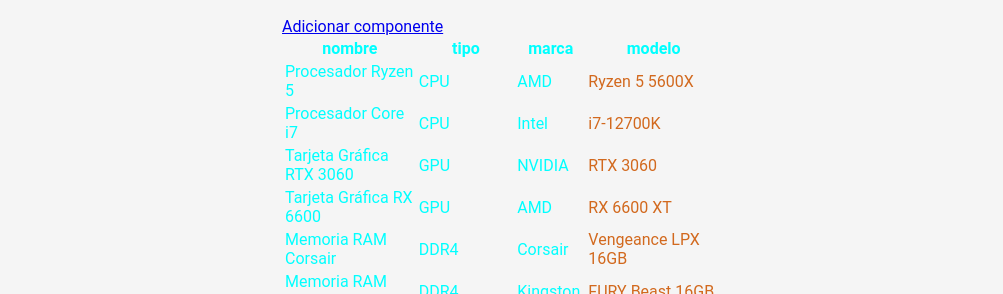
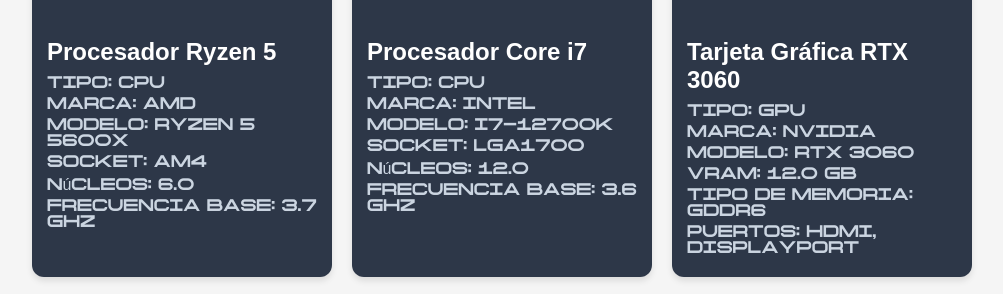
Before and after one commit to ANDRESTIAGO/PROYECTO3CORTE, a FastAPI app: page /info in a window 1280 px wide; the page is wider, and only the part inside the window is pictured. Shown: the part 941-1235 px from the top of that part, without its empty margins (138-1141 px from the left). Run offline with FastAPI, Linux system fonts and the light colour scheme; some web fonts are replaced.

Commit message:
Se arreglaron algunos errores

```diff
--- a/templates/comparacion.html
+++ b/templates/comparacion.html
@@ -5,8 +5,8 @@
 {% block content %}
 <section id="hero">
     <div class="hero">
-        <h1 class="hero-title">Comparación entre componentes</h1>
-        <h3 class="hero-subtitle">Aquí compararás dos componentes que tú elijas</h3>
+        <h1 class="hero-title">Comparacion entre componentes</h1>
+        <h3 class="hero-subtitle">Aquí compararás dos componentes que tu elijas</h3>
     </div>
 </section>
 
--- a/templates/comparacion_seleccionada.html
+++ b/templates/comparacion_seleccionada.html
@@ -3,7 +3,6 @@
 
 {% block content %}
 <section id="selected-components">
-    <h1 class="section-title">Componentes Seleccionados</h1>
     <div class="cards-container">
         {% for componente in sesiones %}
         <div class="card">
--- a/templates/info.html
+++ b/templates/info.html
@@ -1,44 +1,57 @@
 {% extends 'base.html' %}
-{% block title %} {{ titulo }} - Visualizando {% endblock %}
+
+{% block title %} {{ titulo }} - Comparación {% endblock %}
+
 {% block content %}
 <section id="hero">
-        <div class="hero">
+    <div class="hero">
+        <h1 class="hero-title">Comparacion entre componentes</h1>
+        <h3 class="hero-subtitle">Aquí compararás dos componentes que tu elijas</h3>
+    </div>
+</section>
 
-            <h1 style="font-size: clamp(1rem, 4.5vw, 3.5rem);">Comparacion entre componentes</h1>
-            <h3>Aqui compararás dos componentes que tu elijas</h3>
+<section id="comparison-section">
+    <form method="post" action="/comparar">
+        <div class="cards-container">
+            {% for componente in sesiones %}
+                <div class="card">
+                    <img src="{{ componente.imagen_url }}" alt="Imagen del componente" class="card-image">
+                    <div class="card-content">
+                        <h2 class="card-title">{{ componente.nombre }}</h2>
+                        <p class="card-detail">Tipo: {{ componente.tipo }}</p>
+                        <p class="card-detail">Marca: {{ componente.marca }}</p>
+                        <p class="card-detail">Modelo: {{ componente.modelo }}</p>
 
+                        <!-- Descripciones dinámicas según tipo -->
+                        {% if componente.tipo == "CPU" %}
+                            <p class="card-detail">Socket: {{ componente.socket }}</p>
+                            <p class="card-detail">Núcleos: {{ componente.nucleos }}</p>
+                            <p class="card-detail">Frecuencia Base: {{ componente.frecuencia_base }} GHz</p>
+                        {% elif componente.tipo == "GPU" %}
+                            <p class="card-detail">VRAM: {{ componente.vram }} GB</p>
+                            <p class="card-detail">Tipo de Memoria: {{ componente.tipo_memoria }}</p>
+                            <p class="card-detail">Puertos: {{ componente.puertos }}</p>
+                        {% elif componente.tipo == "RAM" %}
+                            <p class="card-detail">Capacidad: {{ componente.capacidad }} GB</p>
+                            <p class="card-detail">Frecuencia: {{ componente.frecuencia }} MHz</p>
+                            <p class="card-detail">Tipo: {{ componente.tipo }}</p>
+                        {% elif componente.tipo == "Motherboard" %}
+                            <p class="card-detail">Socket: {{ componente.socket }}</p>
+                            <p class="card-detail">Tipo de RAM: {{ componente.tipo_ram }}</p>
+                            <p class="card-detail">Puertos de Expansión: {{ componente.puertos_expansion }}</p>
+                        {% elif componente.tipo == "HDD" or componente.tipo == "SSD" %}
+                            <p class="card-detail">Capacidad: {{ componente.capacidad }} GB</p>
+                            <p class="card-detail">Tipo: {{ componente.tipo }}</p>
+                            <p class="card-detail">Interfaz: {{ componente.interface }}</p>
+                        {% elif componente.tipo == "Power Supply" %}
+                            <p class="card-detail">Potencia: {{ componente.potencia }} W</p>
+                            <p class="card-detail">Certificación: {{ componente.certificacion }}</p>
+                            <p class="card-detail">Conectores: {{ componente.conectores }}</p>
+                        {% endif %}
+                    </div>
+                </div>
+            {% endfor %}
         </div>
-    </section>
-
-
-
-<section id="Lo-que-ofresemos">
-        <div class="contenedor">
-            <div class="texto">
-        <a type="button" href="/"> Regresar</a> <br>
-        <a type="button" href="/add"> Adicionar componente</a>
-        <table style="color: aqua">
-                <tr>
-                    <th>nombre</th>
-                    <th>tipo</th>
-                    <th>marca</th>
-                    <th>modelo</th>
-                </tr>
-                <tbody>
-            {% for  sesion in sesiones %}
-                <tr>
-                    <td>{{ sesion.nombre }}</td>
-                    <td>{{ sesion.tipo }}</td>
-                    <td>{{ sesion.marca }}</td>
-                    <td style="color: chocolate">  {{ sesion.modelo }}</td>
-
-                </tr>
-            {% endfor %}
-            </tbody>
-
-
-        </table>
-</div>
-        </div>
-    </section>
+    </form>
+</section>
 {% endblock %}
```
